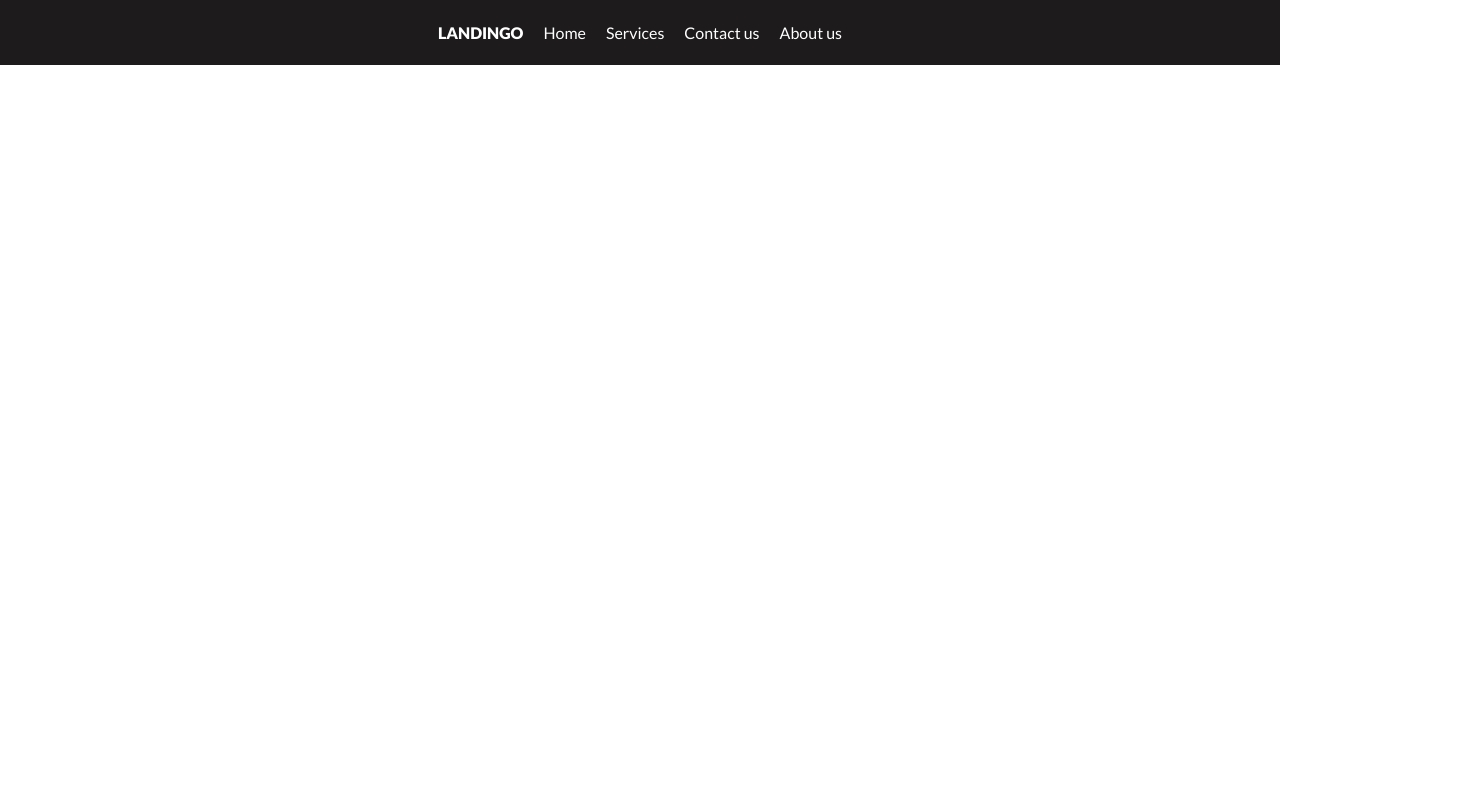
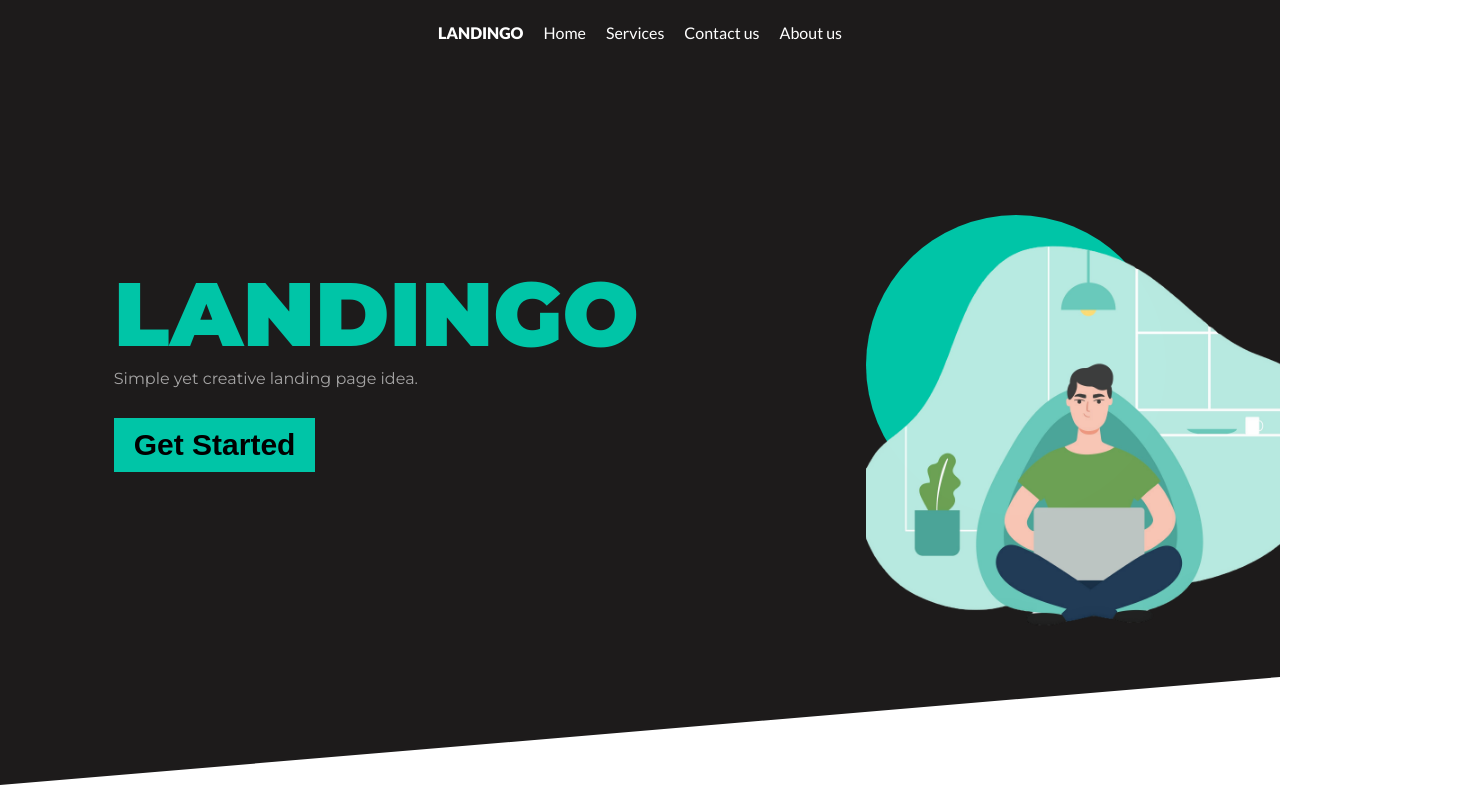
Before and after one commit to MLankaoui/landingo, a plain HTML site: page index.html in a window 1280 px wide. Shown: the whole page, 1466 px wide, since content can reach past the window. Drawn offline with Linux system fonts and the light colour scheme.

Commit message:
finish the hero section design.

```diff
--- /dev/null
+++ b/css/components/hero.css
@@ -0,0 +1,54 @@
+.hero {
+        background-color: #1d1b1b;
+        color: white;
+        padding-top: 150px;
+        clip-path: polygon(0 0, 100% 0, 100% 85%, 0 100%);
+        height: 90vh;
+        font-family: "Montserrat", sans-serif;
+}
+
+.circle {
+        width: 300px;
+        height: 300px;
+        background-color: #00c5a7;
+        border-radius: 50%;
+}
+
+.hero-vector {
+        width: 600px;
+        padding-right: 150px;
+}
+
+.hero .content {
+        display: flex;
+        justify-content: space-around;
+        align-items: center;
+        flex-direction: row;
+}
+
+.hero-text-header {
+        color: #00c5a7;
+        font-weight: 900;
+        font-size: 90px;
+}
+
+.hero-text-paragraph {
+        color: white;
+        opacity: 60%;
+}
+
+.get-started-button {
+        background-color: #00c5a7;
+        border: none;
+        padding: 10px 20px 10px 20px;
+        cursor: pointer;
+        margin-top: 30px;
+        font-size: 30px;
+        font-weight: 900;
+        transition: 1s;
+}
+
+.get-started-button:hover {
+        background-color: gray;
+        color: #00c5a7;
+}
--- a/index.html
+++ b/index.html
@@ -6,9 +6,13 @@
         <title>landingo</title>
         <link rel="stylesheet" href="css/style.css">
         <link rel="stylesheet" href="css/components/navbar.css">
+        <link rel="stylesheet" href="css/components/hero.css">
         <link rel="preconnect" href="https://fonts.googleapis.com">
         <link rel="preconnect" href="https://fonts.gstatic.com" crossorigin>
         <link href="https://fonts.googleapis.com/css2?family=Lato:ital,wght@0,100;0,300;0,400;0,700;0,900;1,100;1,300;1,400;1,700;1,900&display=swap" rel="stylesheet">
+        <link rel="preconnect" href="https://fonts.googleapis.com">
+        <link rel="preconnect" href="https://fonts.gstatic.com" crossorigin>
+        <link href="https://fonts.googleapis.com/css2?family=Montserrat:ital,wght@0,100..900;1,100..900&display=swap" rel="stylesheet">
 </head>
 <body>
         <!--working on the navbar element-->
@@ -20,8 +24,24 @@
                                 <li class="navbar-element">Services</li>
                                 <li class="navbar-element">Contact us</li>
                                 <li class="navbar-element">About us</li>
+
                         </ul>
                 </div>
         </div>
+
+        <section class="hero">
+                <div class="content">
+                    <div class="hero-text">
+                        <h1 class="hero-text-header">LANDINGO</h1>
+                        <p class="hero-text-paragraph">Simple yet creative landing page idea.</p>
+                        <button class="get-started-button">Get Started</button>
+                    </div>
+                    <div class="hero-image-container">
+                        <div class="circle">
+                            <img src="assets/images/hero-image-two.png" alt="hero" class="hero-vector">
+                        </div>
+                    </div>
+                </div>
+        </section>
 </body>
 </html>
```
Also changed, not shown: assets/images/hero-image-two.png (added), 1 other file.
